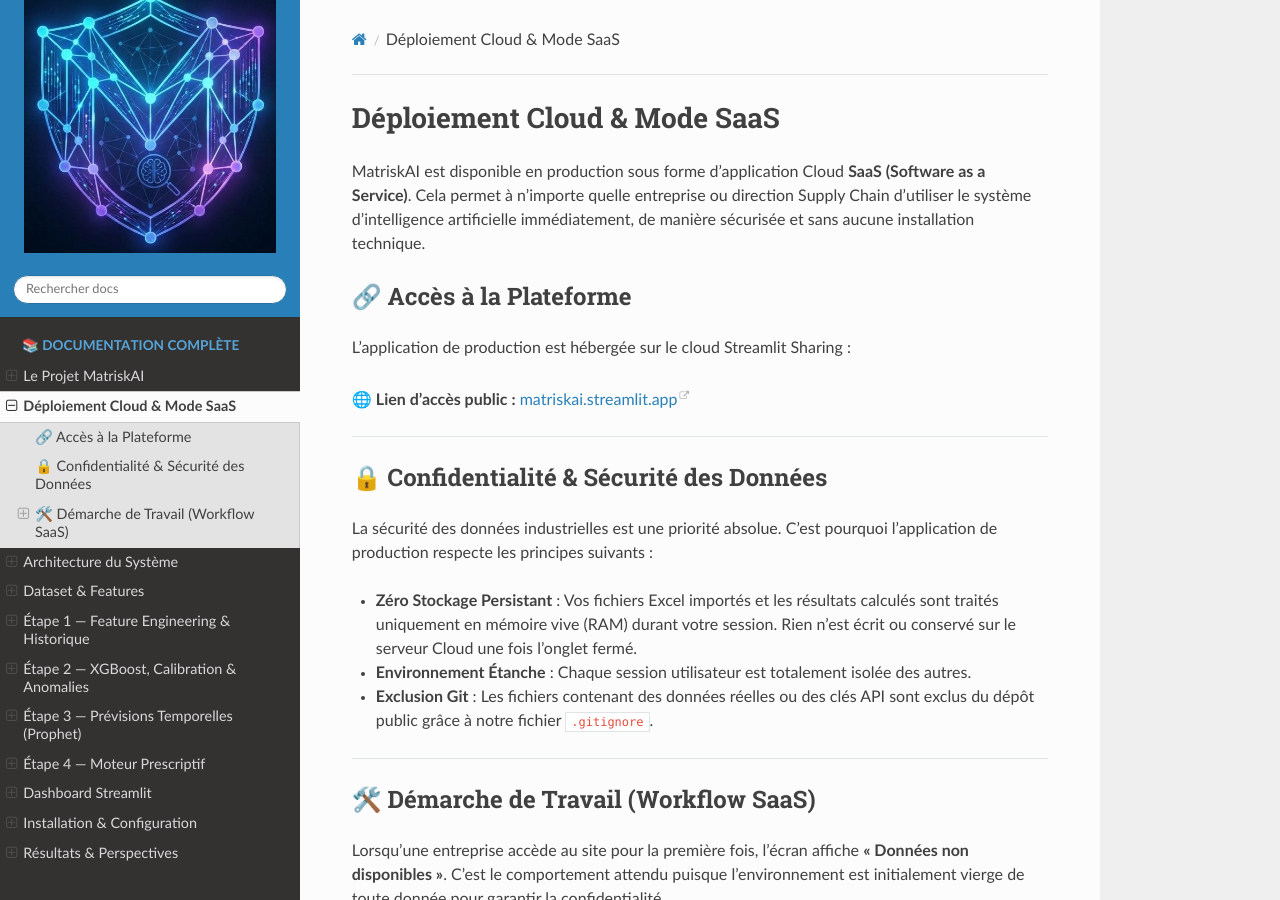
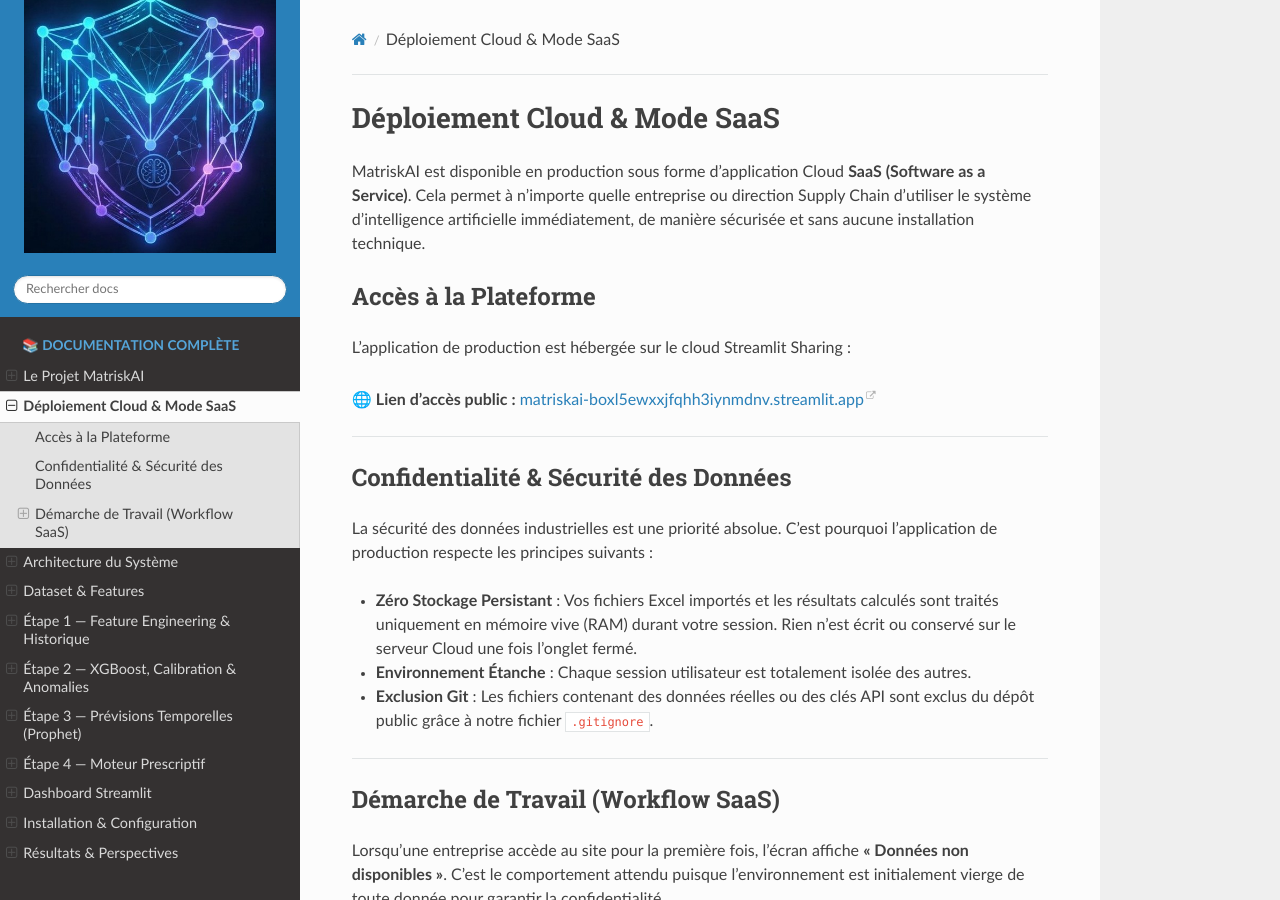
Before and after one commit to intissarlayad/MatriskAI, a Sphinx documentation site: the page built from docs/deploiement.md, in a window 1280 px wide and 900 px high. Built offline with Sphinx 7.4.7 and the Read the Docs theme 3.1.0, drawn with Linux system fonts in a browser that asks for light colours.

Commit message:
docs: normalize emojis, update Streamlit URL and add MIT License

```diff
--- a/docs/deploiement.md
+++ b/docs/deploiement.md
@@ -2,15 +2,15 @@
 
 MatriskAI est disponible en production sous forme d'application Cloud **SaaS (Software as a Service)**. Cela permet à n'importe quelle entreprise ou direction Supply Chain d'utiliser le système d'intelligence artificielle immédiatement, de manière sécurisée et sans aucune installation technique.
 
-## 🔗 Accès à la Plateforme
+## Accès à la Plateforme
 
 L'application de production est hébergée sur le cloud Streamlit Sharing :
 
-🌐 **Lien d'accès public :** [matriskai.streamlit.app](https://matriskai.streamlit.app)
+🌐 **Lien d'accès public :** [matriskai-boxl5ewxxjfqhh3iynmdnv.streamlit.app](https://matriskai-boxl5ewxxjfqhh3iynmdnv.streamlit.app/)
 
 ---
 
-## 🔒 Confidentialité & Sécurité des Données
+## Confidentialité & Sécurité des Données
 
 La sécurité des données industrielles est une priorité absolue. C'est pourquoi l'application de production respecte les principes suivants :
 * **Zéro Stockage Persistant** : Vos fichiers Excel importés et les résultats calculés sont traités uniquement en mémoire vive (RAM) durant votre session. Rien n'est écrit ou conservé sur le serveur Cloud une fois l'onglet fermé.
@@ -19,7 +19,7 @@ La sécurité des données industrielles est une priorité absolue. C'est pourqu
 
 ---
 
-## 🛠️ Démarche de Travail (Workflow SaaS)
+## Démarche de Travail (Workflow SaaS)
 
 Lorsqu'une entreprise accède au site pour la première fois, l'écran affiche **« Données non disponibles »**. C'est le comportement attendu puisque l'environnement est initialement vierge de toute donnée pour garantir la confidentialité.
 
```
Also changed, not shown: README.md (+32 -34 lines), docs/installation.md (+1 -1 lines), 1 other file.
